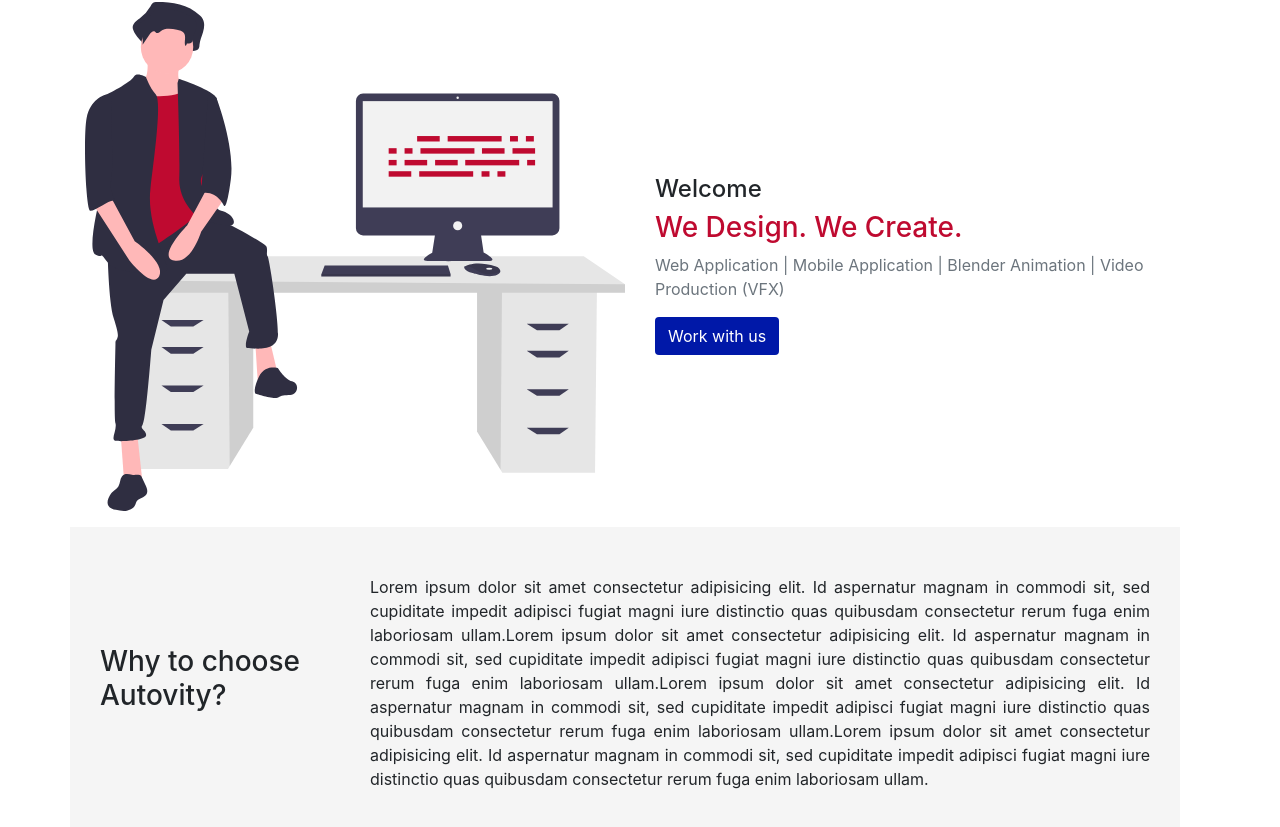
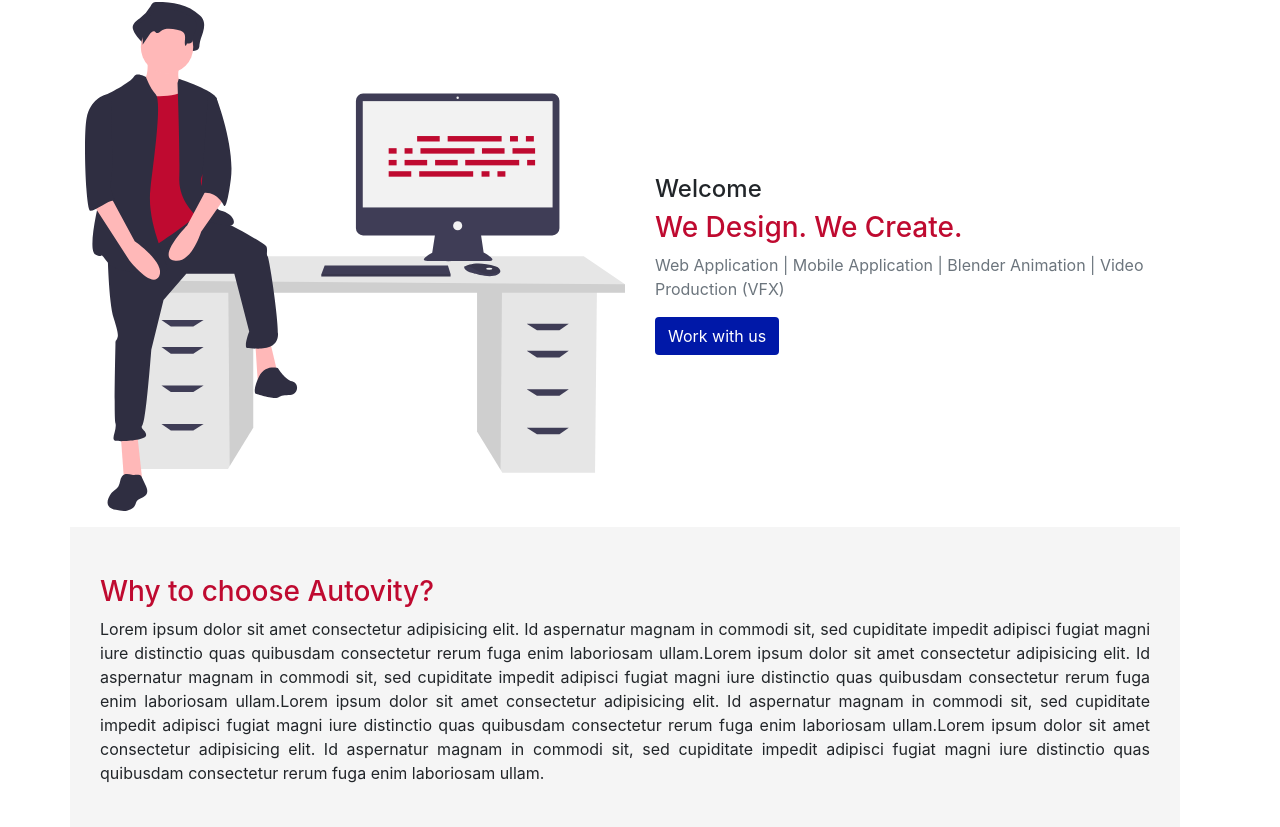
Before and after one commit to aashishtm/autovity, a plain HTML site: page index.html in a window 1280 px wide. Shown: the part 67-894 px from the top of the page. Drawn offline with nearby package versions, Linux system fonts and the light colour scheme.

Commit message:
Changes in the heading text color

```diff
--- a/css/custom.css
+++ b/css/custom.css
@@ -21,3 +21,6 @@
 .text-autovity{
     color: #bf0a30;
 }
+.text-autovityb{
+    color: #0018a8;
+}
--- a/index.html
+++ b/index.html
@@ -64,11 +64,9 @@
 
     <!-- Autovity Define -->
     <section class="container-fluid row mt-3 bg-fadewhite shadow">
-      <div class="col-sm-3 my-auto">
-        <h3>Why to choose Autovity?</h3>
-      </div>
-      <div class="col-sm-9">
-        <p class="text-justify my-auto pt-sm-5 pb-5">
+      <div class="col my-auto">
+        <h3 class="pt-sm-5 text-autovity">Why to choose Autovity?</h3>
+        <p class="text-justify my-auto pb-5">
           Lorem ipsum dolor sit amet consectetur adipisicing elit. Id aspernatur magnam in commodi sit, sed cupiditate impedit
           adipisci fugiat magni iure distinctio quas quibusdam consectetur rerum fuga enim laboriosam ullam.Lorem ipsum dolor sit amet consectetur adipisicing elit. Id aspernatur magnam in commodi sit, sed cupiditate impedit
           adipisci fugiat magni iure distinctio quas quibusdam consectetur rerum fuga enim laboriosam ullam.Lorem ipsum dolor sit amet consectetur adipisicing elit. Id aspernatur magnam in commodi sit, sed cupiditate impedit
```
